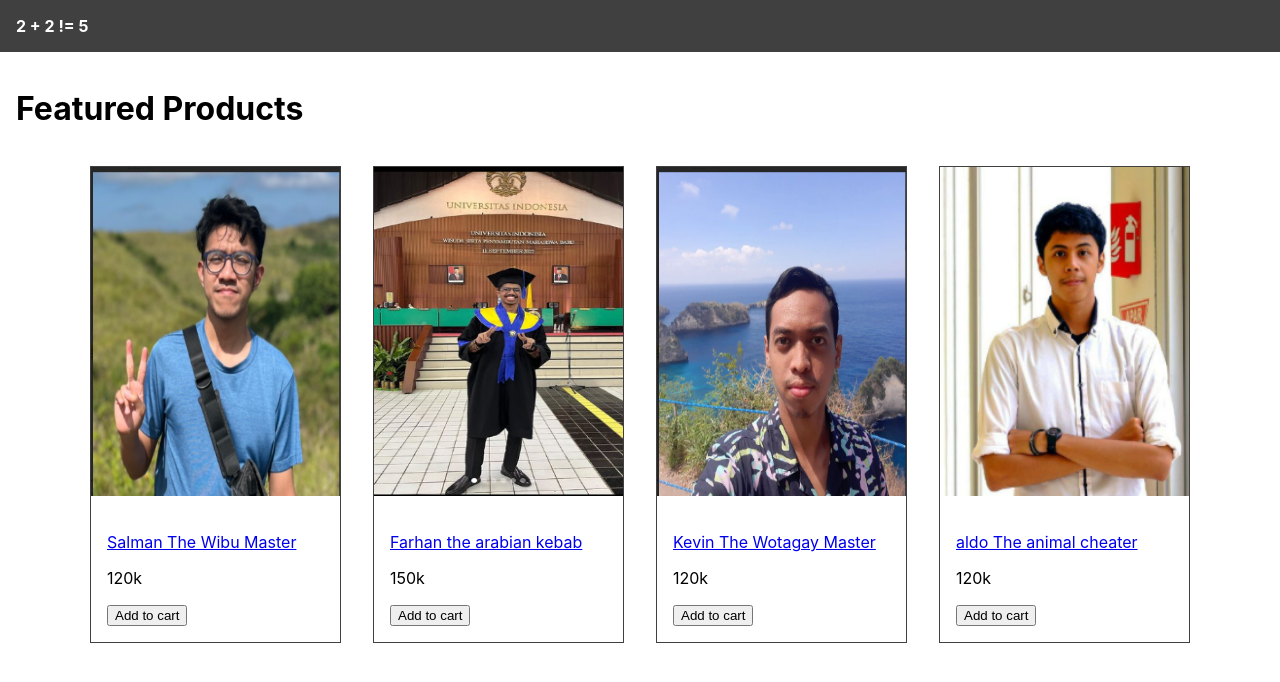
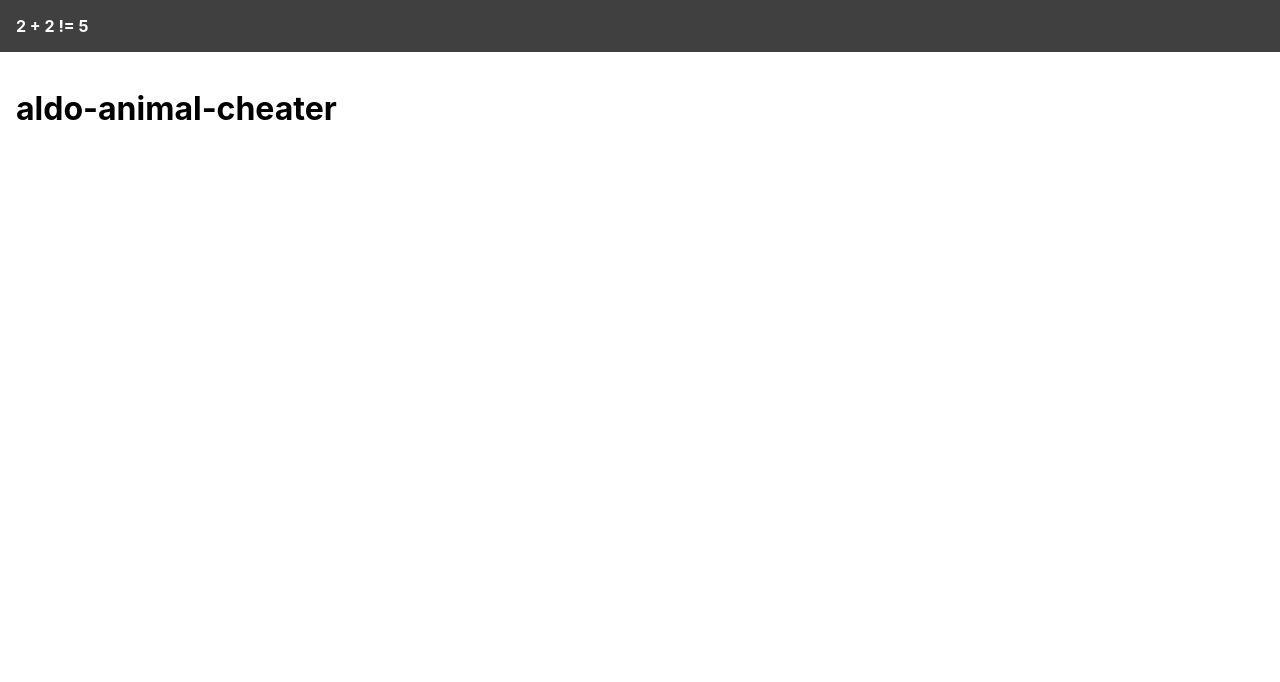
Before and after one commit to ariefsaferman/amazona, a React (Create React App) app in the folder frontend/: page /product/aldo-animal-cheater in a window 1280 px wide. Shown: the top 682 px of the page. Built offline with nearby package versions, Linux system fonts and the light colour scheme.

Commit message:
feat: add routing router to pages

```diff
--- a/frontend/package.json
+++ b/frontend/package.json
@@ -8,7 +8,9 @@
     "@testing-library/user-event": "^13.5.0",
     "react": "^18.2.0",
     "react-dom": "^18.2.0",
-    "react-scripts": "5.0.1",
+    "react-router": "^6.4.1",
+    "react-router-dom": "^5.2.0",
+    "react-scripts": "^2.1.3",
     "web-vitals": "^2.1.4"
   },
   "scripts": {
--- a/frontend/src/App.js
+++ b/frontend/src/App.js
@@ -1,31 +1,27 @@
-import data from "./data";
+import React from "react";
+import { BrowserRouter as Router, Switch, Route, Link } from "react-router-dom";
+import HomeScreen from "./screens/HomeScreen";
+import ProductScreen from "./screens/ProductScreen";
 
 function App() {
   return (
+    <Router>
       <div>
         <header>
           <a href="/">2 + 2 != 5</a>
         </header>
         <main>
-        <h1>Featured Products</h1>
-        <div className="products">
-          {data.products.map((products) => (
-            <div className="product" key={products.slug}>
-              <a href={`/product/${products.slug}`}>
-                <img src={products.image} alt={products.name} />
-              </a>
-              <div className="product-info">
-                <a href={`/product/${products.slug}`}>
-                  <p>{products.name}</p>
-                </a>
-                <p>{products.price}</p>
-                <button> Add to cart</button>
-              </div>
-            </div>
-          ))}
-        </div>
+          <Switch>
+            <Route exact path="/">
+              <HomeScreen />
+            </Route>
+            <Route exact path="/product/:slug">
+              <ProductScreen />
+            </Route>
+          </Switch>
         </main>
       </div>
+    </Router>
   );
 }
 
--- /dev/null
+++ b/frontend/src/screens/HomeScreen.js
@@ -0,0 +1,29 @@
+import React from "react";
+import { Link } from "react-router-dom";
+import data from "../data";
+
+function HomeScreen() {
+  return (
+    <div>
+      <h1>Featured Products</h1>
+      <div className="products">
+        {data.products.map((products) => (
+          <div className="product" key={products.slug}>
+            <a href={`/product/${products.slug}`}>
+              <img src={products.image} alt={products.name} />
+            </a>
+            <div className="product-info">
+              <a href={`/product/${products.slug}`}>
+                <p>{products.name}</p>
+              </a>
+              <p>{products.price}</p>
+              <button> Add to cart</button>
+            </div>
+          </div>
+        ))}
+      </div>
+    </div>
+  );
+}
+
+export default HomeScreen;
--- /dev/null
+++ b/frontend/src/screens/ProductScreen.js
@@ -0,0 +1,14 @@
+import React from "react";
+import { useParams } from "react-router-dom";
+
+function ProductScreen() {
+  const { slug } = useParams();
+
+  return (
+    <div>
+      <h1>{slug}</h1>
+    </div>
+  );
+}
+
+export default ProductScreen;
```
Also changed, not shown: 2 other files (tests, documents, lock files or other folders). Lines whose indentation alone changed are shown as unchanged.
